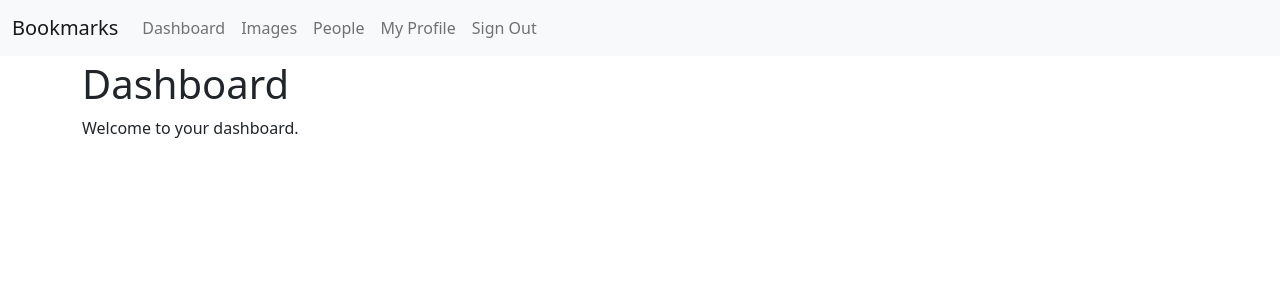
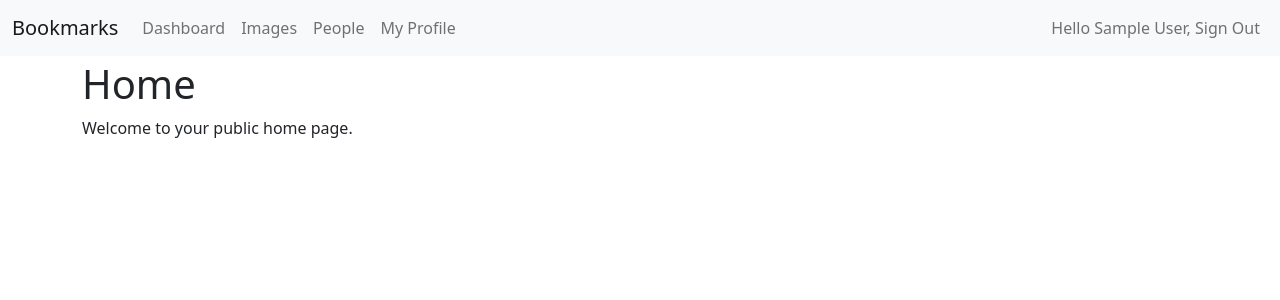
Before and after one commit to kenvilar/django-socmed, a Django app: page / in a window 1280 px wide. Shown: the top 300 px of the page. Run offline with Django 3.2, Linux system fonts and the light colour scheme; the visitor is signed in with stand-in values (Sample User, id 1); parts of the project's set-up code (start-up, migrations or seed data) failed here and were passed over; some libraries are stand-ins or nearby versions.

Commit message:
Fix menus

```diff
--- a/config/urls.py
+++ b/config/urls.py
@@ -9,8 +9,7 @@ from drf_spectacular.views import SpectacularAPIView, SpectacularSwaggerView
 from rest_framework.authtoken.views import obtain_auth_token
 
 urlpatterns = [
-    # path("", TemplateView.as_view(template_name="pages/home.html"), name="home"),
-    path("", TemplateView.as_view(template_name="pages/dashboard.html")),
+    path("", TemplateView.as_view(template_name="pages/home.html"), name="home"),
     path(
         "dashboard/",
         TemplateView.as_view(template_name="pages/dashboard.html"),
--- a/django_socmed/templates/base.html
+++ b/django_socmed/templates/base.html
@@ -48,41 +48,49 @@
               aria-label="Toggle navigation">
         <span class="navbar-toggler-icon"></span>
       </button>
-      <a class="navbar-brand" href="javascript:void(0)">Bookmarks</a>
+      <a
+        class="navbar-brand"
+        href="{% if request.user.is_authenticated %}{% url 'dashboard' %}{% else %}{% url 'home' %}{% endif %}"
+      >
+        Bookmarks
+      </a>
 
       <div class="collapse navbar-collapse" id="navbarSupportedContent">
-        <ul class="navbar-nav mr-auto">
+        <div class="navbar-nav mr-auto d-flex w-100">
           {% if request.user.is_authenticated %}
-            <li class="nav-item {% if section == "dashboard" %}active{% endif %}">
+            <div class="nav-item {% if section == "dashboard" %}active{% endif %}">
               <a class="nav-link" href="{% url 'dashboard' %}">Dashboard <span class="visually-hidden">(current)</span></a>
-            </li>
-            <li class="nav-item {% if section == "images" %}active{% endif %}">
+            </div>
+            <div class="nav-item {% if section == "images" %}active{% endif %}">
               <a class="nav-link" href="javascript:void(0)">Images</a>
-            </li>
-            <li class="nav-item {% if section == "people" %}active{% endif %}">
+            </div>
+            <div class="nav-item {% if section == "people" %}active{% endif %}">
               <a class="nav-link" href="javascript:void(0)">People</a>
-            </li>
-            <li class="nav-item">
+            </div>
+            <div class="nav-item">
               {# URL provided by django-allauth/account/urls.py #}
               <a class="nav-link" href="{% url 'users:detail' request.user.username %}">{% translate "My Profile" %}</a>
-            </li>
-            <li class="nav-item">
+            </div>
+            <div class="nav-item ms-auto">
               {# URL provided by django-allauth/account/urls.py #}
-              <a class="nav-link" href="{% url 'account_logout' %}">{% translate "Sign Out" %}</a>
-            </li>
+              <a class="nav-link" href="{% url 'account_logout' %}">
+                Hello {{ request.user.name }},
+                {% translate "Sign Out" %}
+              </a>
+            </div>
           {% else %}
             {% if ACCOUNT_ALLOW_REGISTRATION %}
-              <li class="nav-item">
+              <div class="nav-item ms-auto">
                 {# URL provided by django-allauth/account/urls.py #}
                 <a id="sign-up-link" class="nav-link" href="{% url 'account_signup' %}">{% translate "Sign Up" %}</a>
-              </li>
+              </div>
             {% endif %}
-            <li class="nav-item">
+            <div class="nav-item">
               {# URL provided by django-allauth/account/urls.py #}
               <a id="log-in-link" class="nav-link" href="{% url 'account_login' %}">{% translate "Sign In" %}</a>
-            </li>
+            </div>
           {% endif %}
-        </ul>
+        </div>
       </div>
     </div>
   </nav>
--- a/django_socmed/templates/pages/home.html
+++ b/django_socmed/templates/pages/home.html
@@ -1 +1,6 @@
 {% extends "base.html" %}
+{% block title %}Home{% endblock %}
+{% block content %}
+  <h1>Home</h1>
+  <p>Welcome to your public home page.</p>
+{% endblock %}
```
